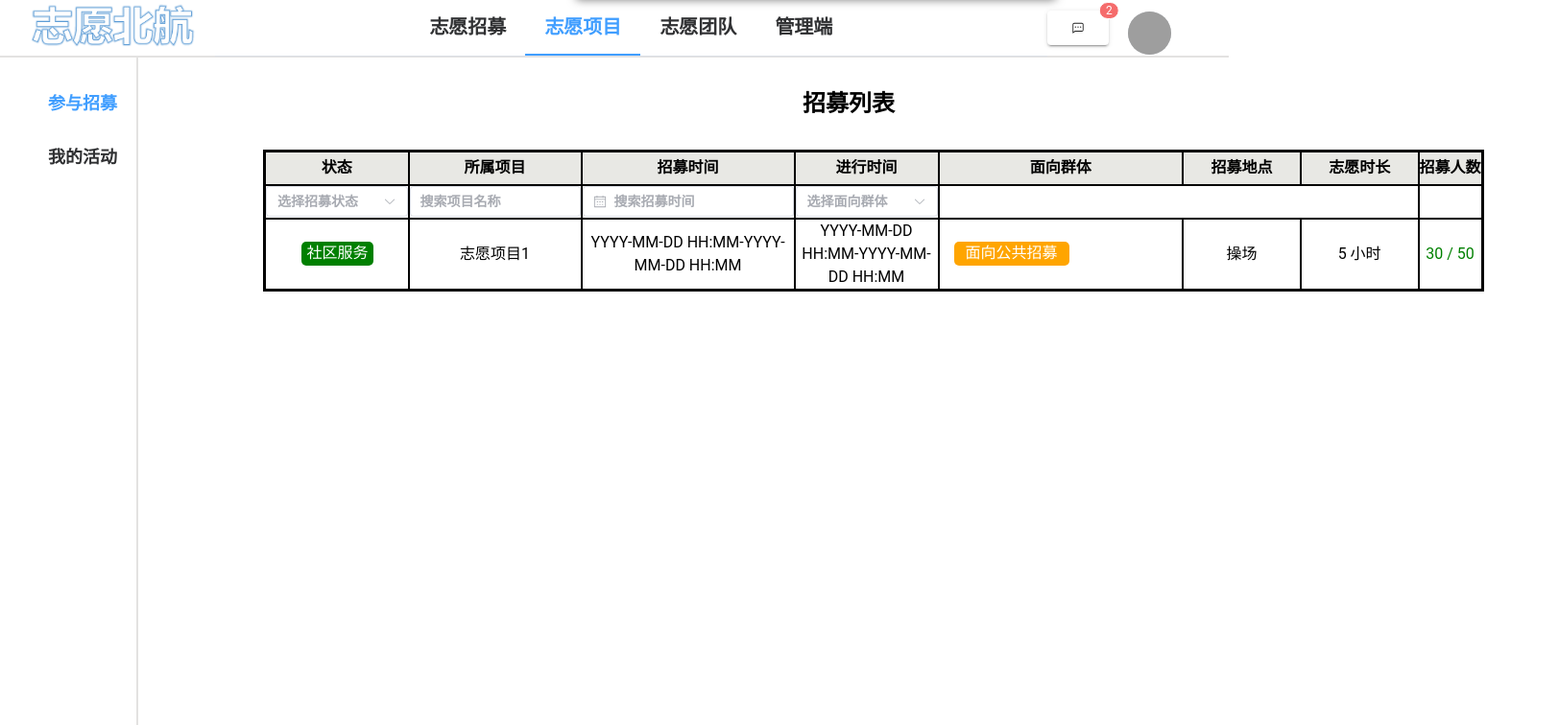
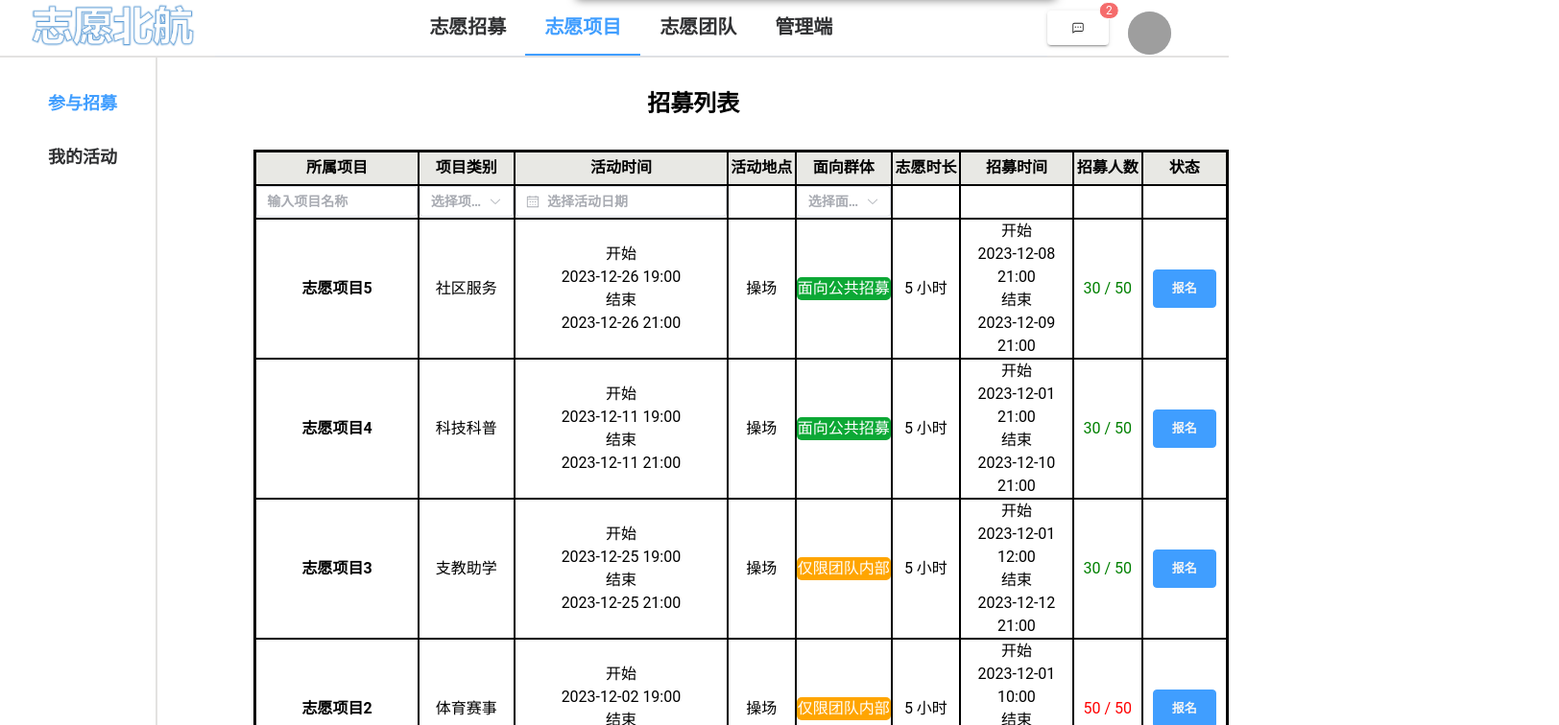
Before and after one commit to Hao7un/DataBase-BUAA-2023, a Vue app in the folder frontend/: page /recruitment/join in a window 1280 px wide. Shown: the top 756 px of the page at 96% size, 1624 px wide, since content can reach past the window. Built offline with nearby package versions, Linux system fonts and the light colour scheme; no server answers; grey boxes are pictures that could not be loaded.

Commit message:
update JoinRecruitmentPage

```diff
--- a/frontend/src/views/recruitment/JoinRecruitmentPage.vue
+++ b/frontend/src/views/recruitment/JoinRecruitmentPage.vue
@@ -17,68 +17,86 @@
                     <table class="table-style" border>
                         <thead>
                             <tr>
+                                <th style="background-color: #e8e8e4">所属项目</th>
+                                <th style="background-color: #e8e8e4">项目类别</th>
+                                <th style="background-color: #e8e8e4">活动时间</th>
+                                <th style="background-color: #e8e8e4">活动地点</th>
+                                <th style="background-color: #e8e8e4">面向群体</th>
+                                <th style="background-color: #e8e8e4">志愿时长</th>
+                                <th style="background-color: #e8e8e4">招募时间</th>
+                                <th style="background-color: #e8e8e4">招募人数</th>
                                 <th style="background-color: #e8e8e4">状态</th>
-                                <th style="background-color: #e8e8e4">所属项目</th>
-                                <th style="background-color: #e8e8e4">招募时间</th>
-                                <th style="background-color: #e8e8e4">进行时间</th>
-                                <th style="background-color: #e8e8e4">面向群体</th>
-                                <th style="background-color: #e8e8e4">招募地点</th>
-                                <th style="background-color: #e8e8e4">志愿时长</th>
-                                <th style="background-color: #e8e8e4">招募人数</th>
                             </tr>
                             <tr>
-                                <th style="width: 150px;">
-                                    <el-select v-model="status" clearable placeholder="选择招募状态">
-                                        <el-option key="招募中" value="招募中">招募中</el-option>
-                                        <el-option key="结束招募" value="结束招募">结束招募</el-option>
+                                <th style="width: 250px;">
+                                    <el-input v-model="keyword" placeholder="输入项目名称" clearable></el-input>
+                                </th>
+                                <th style="width: 130px;">
+                                    <el-select v-model="typeP" placeholder="选择项目类别" clearable>
+                                        <el-option key="1" value="社区服务">社区服务</el-option>
+                                        <el-option key="2" value="科技科普">科技科普</el-option>
+                                        <el-option key="3" value="支教助学">支教助学</el-option>
+                                        <el-option key="4" value="体育赛事">体育赛事</el-option>
+                                        <el-option key="5" value="大型演出">大型演出</el-option>
+                                        <el-option key="6" value="其它">其它</el-option>
                                     </el-select>
                                 </th>
-                                <th style="width: 180px;">
-                                    <el-input v-model="keyword" placeholder="搜索项目名称" clearable></el-input>
-                                </th>
-                                <th style="width: 200px;">
-                                    <el-date-picker v-model="date" type="date" placeholder="搜索招募时间"
+                                <th style="width: 160px;">
+                                    <el-date-picker v-model="date" type="date" placeholder="选择活动日期"
                                         clearable></el-date-picker>
                                 </th>
-                                <th style="width: 150px;">
-                                    <el-select v-model="type" placeholder="选择面向群体" clearable>
-                                        <el-option key="面向公共招募" value="面向公共招募">面向公共招募</el-option>
-                                        <el-option key="仅限团队内部" value="仅限团队内部">仅限团队内部</el-option>
+                                <th style="width: 100px;">
+                                </th>
+                                <th style="width: 130px;">
+                                    <el-select v-model="typeR" placeholder="选择面向群体" clearable>
+                                        <el-option key="1" value="面向公共招募">面向公共招募</el-option>
+                                        <el-option key="2" value="仅限团队内部">仅限团队内部</el-option>
                                     </el-select>
                                 </th>
-                                <th colspan="3" style="width: 500px;"></th>
+                                <th style="width: 100px;">
+                                </th>
+                                <th style="width: 160px;">
+                                </th>
+                                <th style="width: 100px;">
+                                </th>
+                                <th style="width: 100px;">
+                                </th>
                             </tr>
                         </thead>
                         <tbody>
                             <tr v-for="item in displayedList" @click="openDialog(item.id)">
+                                <td style="text-align:center; font-weight:bold;">{{ item.projectName }}</td>
+                                <td style="text-align:center">{{ showProjectType(item.projectType) }}</td>
+                                <td style="text-align:center">开始<br>{{ item.startTime }}<br>结束<br>{{ item.endTime }}</td>
+                                <td style="text-align:center">{{ item.location }}</td>
                                 <td style="text-align:center">
-                                    <div :class="item.isAttend ? 'green-status' : 'grey-status'"
-                                        style="width: 75px; height: 25px; margin-left: 37px;">{{ showProjectType(item.projectType) }}</div>
+                                    <div :class="item.type === '1' ? 'public-type' : 'private-type'">
+                                        {{ showRecruitmentType(item.type) }}</div>
                                 </td>
-                                <td style="text-align:center">{{ item.projectName }}</td>
-                                <td style="text-align:center">{{ item.launchTime }}-{{ item.dueTime }}</td>
-                                <td style="text-align:center">{{ item.startTime }}-{{ item.endTime }}</td>
+                                <td style="text-align:center">{{ item.volunteerHour }} 小时</td>
+                                <td style="text-align:center;">开始<br>{{ item.launchTime }}<br>结束<br>{{ item.dueTime }}</td>
+                                <td style="text-align:center;"
+                                    :class="item.currentNumber === item.maxNumber ? 'red-number' : 'green-number'">
+                                    {{ item.currentNumber }} / {{ item.maxNumber }}
+                                </td>
                                 <td style="text-align:center">
-                                    <div :class="item.type === '公共' ? 'blue-type' : 'orange-type'"
-                                        style="width: 120px; height: 25px; margin-left: 15px;">{{ showRecruitmentType(item.type) }}</div>
+                                    <el-button size="large" type="primary">
+                                        <span v-if="isCollect"
+                                            style="font-weight: bold; font-size: 13px; color:whitesmoke">已报满</span>
+                                        <span v-else style="font-weight: bold; font-size: 13px; color:whitesmoke">报名</span>
+                                    </el-button>
                                 </td>
-                                <td style="text-align:center">{{ item.location }}</td>
-                                <td style="text-align:center">{{ item.volunteerHour }} 小时</td>
-                                <td style="text-align:center"
-                                    :class="item.currentNumber === item.maxNumber ? 'red-number' : 'green-number'">{{
-                                        item.currentNumber }} / {{ item.maxNumber }}</td>
                             </tr>
                         </tbody>
                     </table>
                 </div>
                 <div class="pagination-container">
-                    <el-pagination @current-change="handlePageChange" :page-size="20" :total="filteredList.length"
+                    <el-pagination @current-change="handlePageChange" :page-size="10" :total="filteredList.length"
                         layout="prev, pager, next">
                     </el-pagination>
                 </div>
-
                 <el-dialog v-model="dialogVisible" title="注意" width="30%" align-center center draggable>
-                    <span class="text-font">你即将报名此次招募。</span>
+                    <span class="text-font">请确认此次招募的时间与地点，报名后无法退出。</span>
                     <template #footer>
                         <span class="dialog-footer">
                             <el-button @click="dialogVisible = false">取消</el-button>
@@ -112,13 +130,16 @@ export default {
     data() {
         return {
             currentPage: 1,
-            status: "",
             keyword: "",
             date: null,
-            type: "",
-            hours: null,
+            typeP: "",
+            typeR: "",
             recruitmentList: [
-                { id: "00001", launchTime: "YYYY-MM-DD HH:MM", dueTime: "YYYY-MM-DD HH:MM", startTime: "YYYY-MM-DD HH:MM", endTime: "YYYY-MM-DD HH:MM", location: "操场", volunteerHour: "5", isAttend: true, type: "1", maxNumber: "50", currentNumber: "30", projectId: "00001", projectName: "志愿项目1", projectType: "1" },
+                { id: "00005", launchTime: "2023-12-08 21:00", dueTime: "2023-12-09 21:00", startTime: "2023-12-26 19:00", endTime: "2023-12-26 21:00", location: "操场", volunteerHour: "5", isAttend: true, type: "1", maxNumber: "50", currentNumber: "30", projectId: "00001", projectName: "志愿项目5", projectType: "1" },
+                { id: "00004", launchTime: "2023-12-01 21:00", dueTime: "2023-12-10 21:00", startTime: "2023-12-11 19:00", endTime: "2023-12-11 21:00", location: "操场", volunteerHour: "5", isAttend: false, type: "1", maxNumber: "50", currentNumber: "30", projectId: "00001", projectName: "志愿项目4", projectType: "2" },
+                { id: "00003", launchTime: "2023-12-01 12:00", dueTime: "2023-12-12 21:00", startTime: "2023-12-25 19:00", endTime: "2023-12-25 21:00", location: "操场", volunteerHour: "5", isAttend: true, type: "2", maxNumber: "50", currentNumber: "30", projectId: "00001", projectName: "志愿项目3", projectType: "3" },
+                { id: "00002", launchTime: "2023-12-01 10:00", dueTime: "2023-12-02 11:00", startTime: "2023-12-02 19:00", endTime: "2023-12-02 21:00", location: "操场", volunteerHour: "5", isAttend: false, type: "2", maxNumber: "50", currentNumber: "50", projectId: "00001", projectName: "志愿项目2", projectType: "4" },
+                { id: "00001", launchTime: "2023-11-01 21:00", dueTime: "2023-11-02 21:00", startTime: "2023-12-01 19:00", endTime: "2023-12-01 21:00", location: "操场", volunteerHour: "5", isAttend: true, type: "1", maxNumber: "50", currentNumber: "30", projectId: "00001", projectName: "志愿项目1", projectType: "5" },
             ],
             dialogVisible: false,
             attendId: "00001"
@@ -126,23 +147,27 @@ export default {
     },
     computed: {
         displayedList() {
-            let startIndex = (this.currentPage - 1) * 20;
-            let endIndex = startIndex + 20;
+            let startIndex = (this.currentPage - 1) * 10;
+            let endIndex = startIndex + 10;
             let filteredList = this.recruitmentList;
-            if (this.keyword != null && this.status != null && this.type != null) {
+            if (this.keyword != null && this.typeP != null && this.typeR != null) {
                 filteredList = filteredList.filter(item => {
-                    return item.projectName.includes(this.keyword) && item.type.includes(this.type)
-                        && item.launchTime.includes(this.formatDateString);
+                    let itemTypeP = this.showProjectType(item.projectType);
+                    let itemTypeR = this.showRecruitmentType(item.type);
+                    return item.projectName.includes(this.keyword) && itemTypeP.includes(this.typeP)
+                        && itemTypeR.includes(this.typeR) && item.startTime.includes(this.formatDateString);
                 });
             }
             return filteredList.slice(startIndex, endIndex);
         },
         filteredList() {
             let list = this.recruitmentList;
-            if (this.keyword != null && this.status != null && this.type != null) {
+            if (this.keyword != null && this.typeP != null && this.typeR != null) {
                 list = list.filter(item => {
-                    return item.projectName.includes(this.keyword) && item.type.includes(this.type)
-                        && item.launchTime.includes(this.formatDateString);
+                    let itemTypeP = this.showProjectType(item.projectType);
+                    let itemTypeR = this.showRecruitmentType(item.type);
+                    return item.projectName.includes(this.keyword) && itemTypeP.includes(this.typeP)
+                        && itemTypeR.includes(this.typeR) && item.startTime.includes(this.formatDateString);
                 });
             }
             return list;
@@ -231,7 +256,7 @@ export default {
     flex-direction: column;
     padding-top: 20px;
     margin-left: 20px;
-    height: 1000px;
+    height: 1300px;
     border-right: 2px solid rgb(114, 110, 104, 0.2);
 }
 
@@ -242,7 +267,6 @@ export default {
 
 .content-container {
     display: flex;
-    height: 1000px;
     flex-direction: column;
 }
 
@@ -267,14 +291,9 @@ export default {
     justify-content: flex-start;
     align-content: flex-start;
     margin-top: 30px;
-    margin-left: 130px;
-    height: 700px;
-    width: 1350px;
+    margin-left: 100px;
 }
 
-.table-container {
-    width: 100%;
-}
 
 table tr:hover {
     cursor: pointer;
@@ -287,29 +306,17 @@ td {
 }
 
 .pagination-container {
-    margin-top: 150px;
+    margin-top: 80px;
     margin-bottom: 50px;
 }
 
-.green-status {
-    background: green;
+.public-type {
+    background: rgb(12, 168, 53);
     color: white;
     border-radius: 5px;
 }
 
-.grey-status {
-    background: grey;
-    color: white;
-    border-radius: 5px;
-}
-
-.blue-type {
-    background: rgb(78, 78, 249);
-    color: white;
-    border-radius: 5px;
-}
-
-.orange-type {
+.private-type {
     background: orange;
     color: white;
     border-radius: 5px;
@@ -322,4 +329,13 @@ td {
 .green-number {
     color: green;
 }
+
+.text-font {
+    font-size: 16px;
+    color: #000;
+}
+
+.dialog-footer button:first-child {
+    margin-right: 10px;
+}
 </style>
--- a/frontend/src/views/team/JoinTeamPage.vue
+++ b/frontend/src/views/team/JoinTeamPage.vue
@@ -170,7 +170,7 @@ export default {
     flex-direction: column;
     padding-top: 20px;
     margin-left: 20px;
-    height: 1550px;
+    height: 1500px;
     border-right: 2px solid rgb(114, 110, 104, 0.2);
 }
 
--- a/frontend/src/views/team/MyTeamPage.vue
+++ b/frontend/src/views/team/MyTeamPage.vue
@@ -185,7 +185,7 @@ export default {
     flex-direction: column;
     padding-top: 20px;
     margin-left: 20px;
-    height: 1550px;
+    height: 1500px;
     border-right: 2px solid rgb(114, 110, 104, 0.2);
 }
 
```
